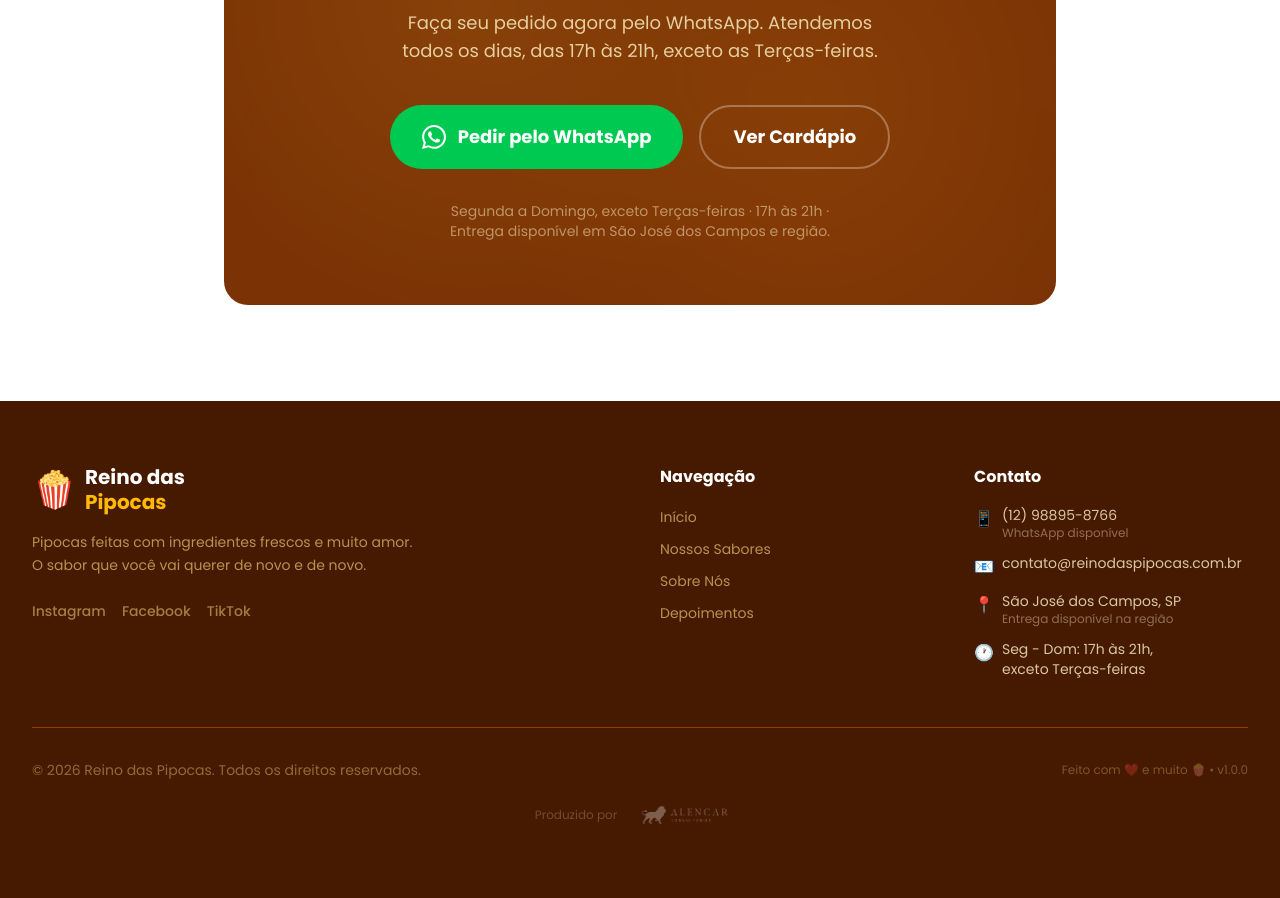
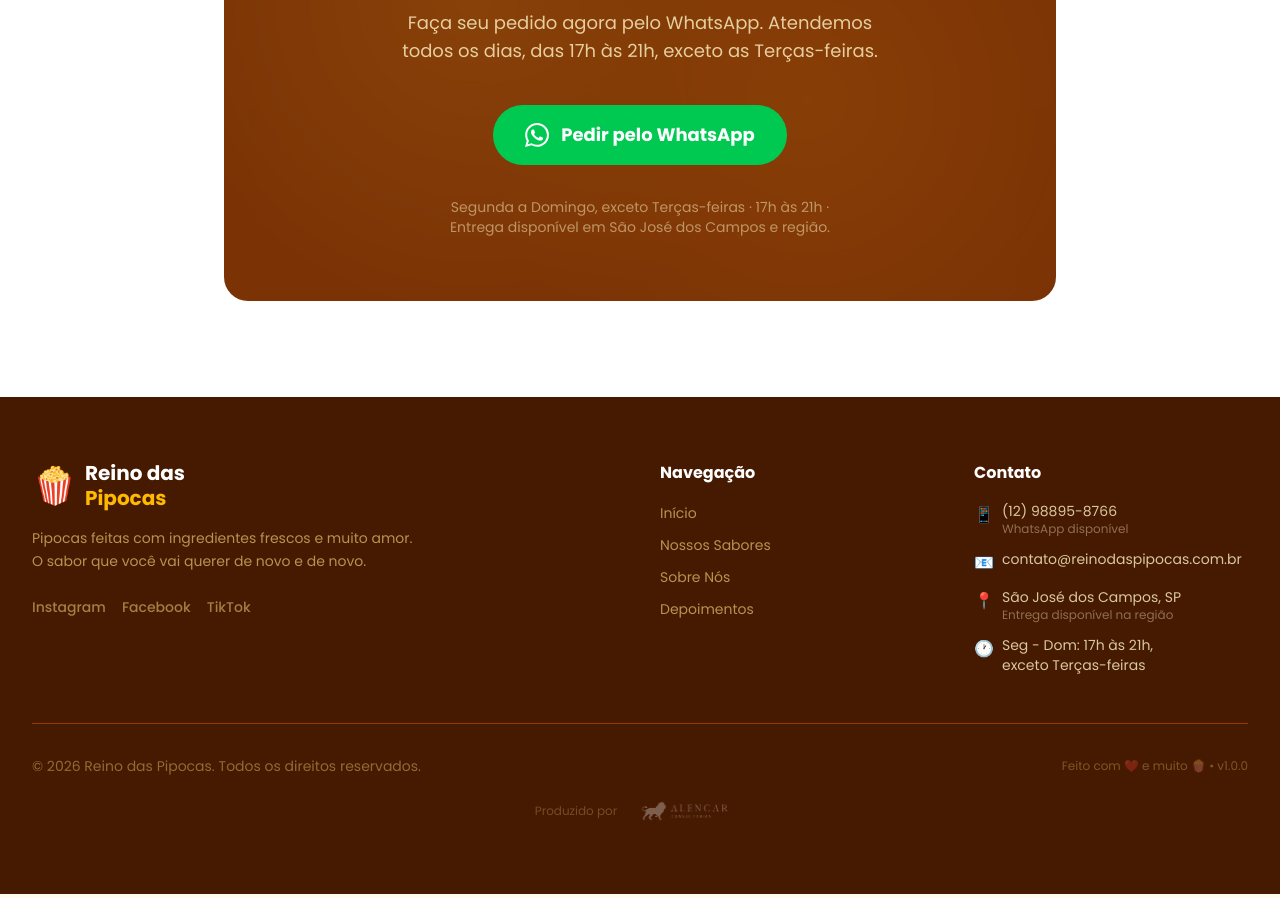
Before and after one commit to alencarconsultorias/lp-reinodaspipocas, a Next.js app: page / in a window 1280 px wide. Shown: the part 3957-4855 px from the top of the page. Built offline with nearby package versions, Linux system fonts and the light colour scheme.

Commit message:
feat: simplify OrderCTA to single WhatsApp button linking to cardápio
Co-Authored-By: Claude Sonnet 4.6 <noreply@anthropic.com>

```diff
--- a/src/components/OrderCTA.tsx
+++ b/src/components/OrderCTA.tsx
@@ -1,11 +1,4 @@
-import Link from "next/link";
-
 export default function OrderCTA() {
-  const whatsappNumber = "5512988958766";
-  const whatsappMessage = encodeURIComponent(
-    "Olá! Vim pelo site e gostaria de fazer um pedido no Reino das Pipocas. 🍿"
-  );
-  const whatsappUrl = `https://wa.me/${whatsappNumber}?text=${whatsappMessage}`;
 
   return (
     <section className="py-24 bg-white">
@@ -29,11 +22,9 @@ export default function OrderCTA() {
               Atendemos todos os dias, das 17h às 21h, exceto as Terças-feiras.
             </p>
 
-            <div className="flex flex-col sm:flex-row gap-4 justify-center">
+            <div className="flex justify-center">
               <a
-                href={whatsappUrl}
-                target="_blank"
-                rel="noopener noreferrer"
+                href="/cardapio"
                 className="inline-flex items-center justify-center gap-3 bg-green-500 hover:bg-green-400 text-white font-bold text-lg px-8 py-4 rounded-full transition-all hover:scale-105 hover:shadow-xl shadow-green-500/30"
               >
                 <svg className="w-6 h-6" fill="currentColor" viewBox="0 0 24 24">
@@ -41,12 +32,6 @@ export default function OrderCTA() {
                 </svg>
                 Pedir pelo WhatsApp
               </a>
-              <Link
-                href="/cardapio"
-                className="inline-flex items-center justify-center gap-2 bg-transparent hover:bg-white/10 text-white border-2 border-white/30 hover:border-white font-bold text-lg px-8 py-4 rounded-full transition-all"
-              >
-                Ver Cardápio
-              </Link>
             </div>
 
             <p className="text-amber-100/50 text-sm mt-8">
```
